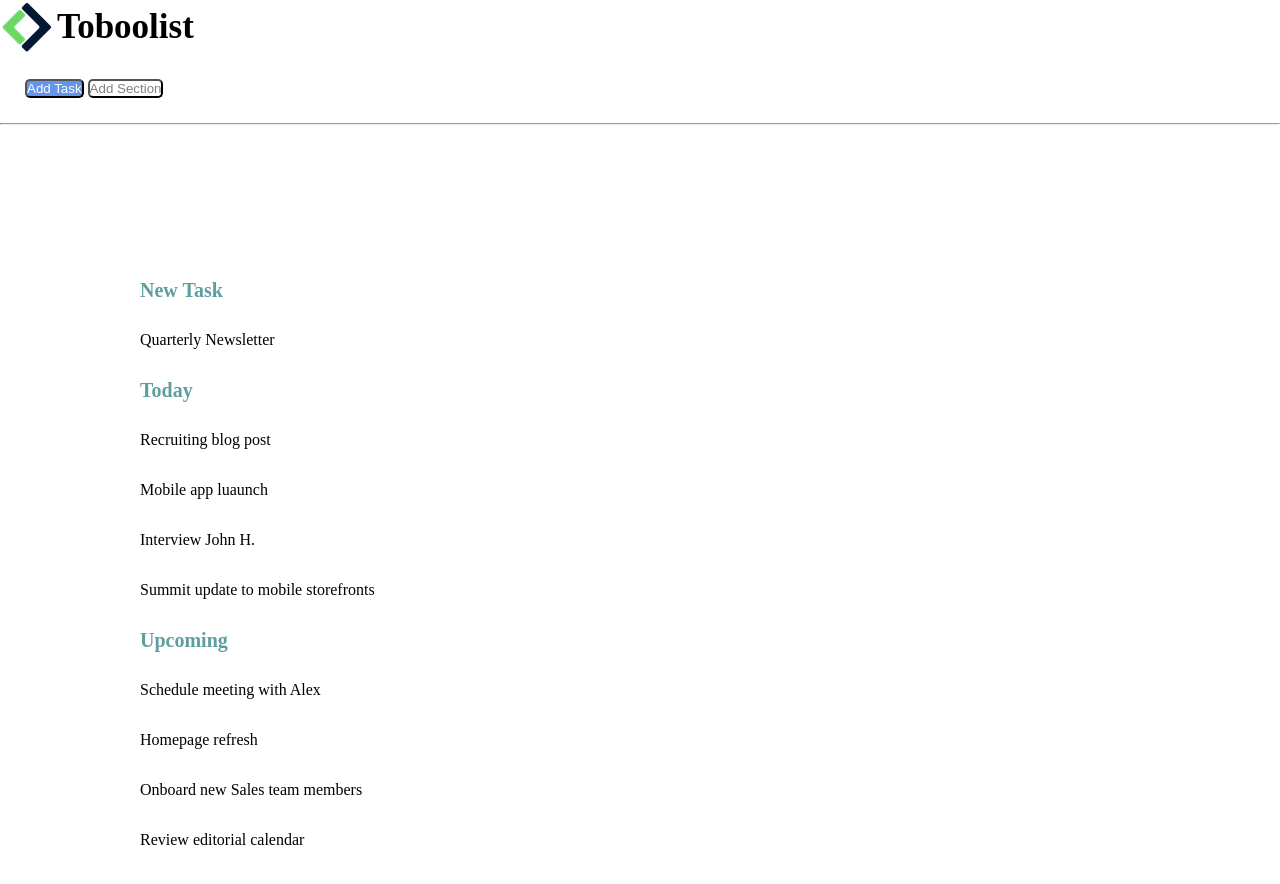
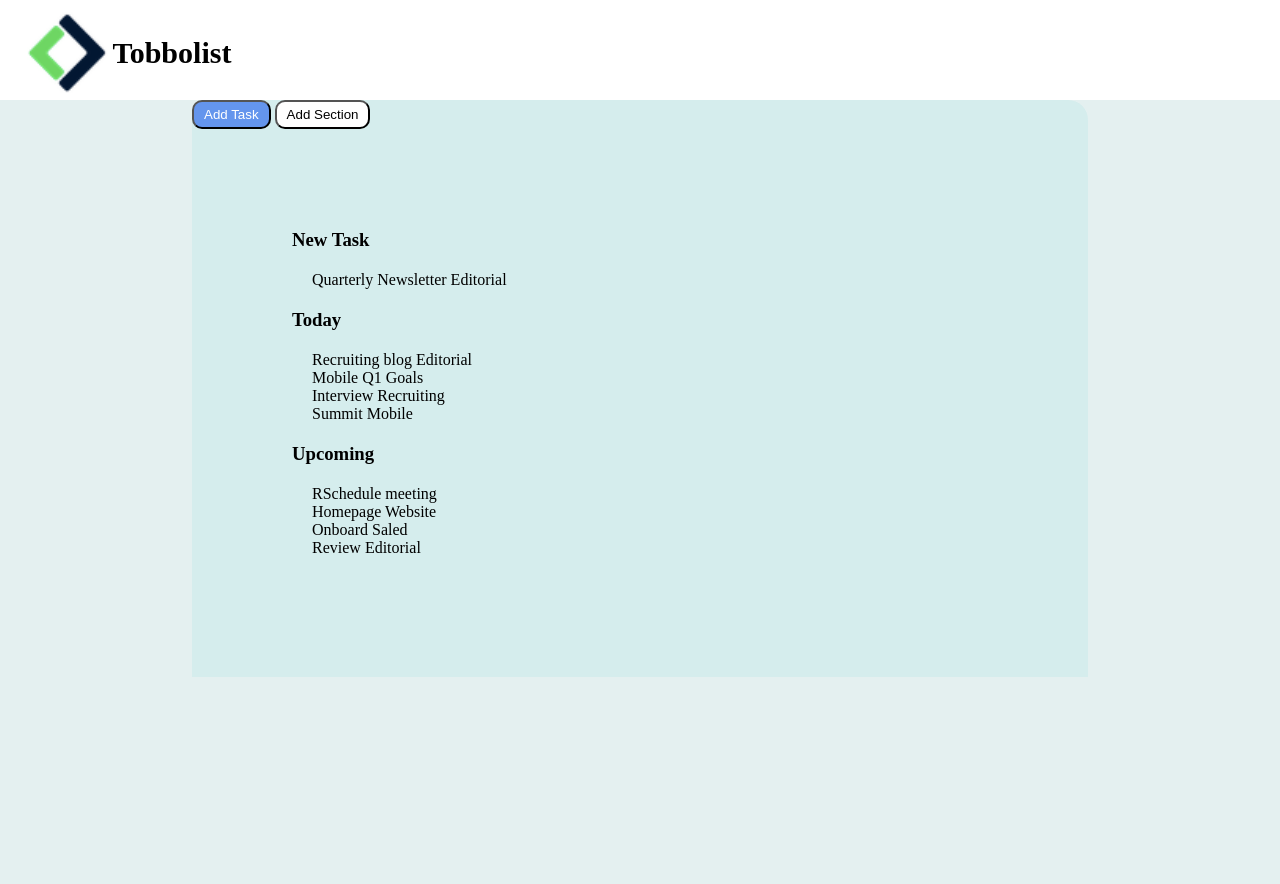
Before and after one commit to francescodev1990/html-css-toboolist, a plain HTML site: page index.html in a window 1280 px wide. After the commit the page ends 800 px from the top, so only its background shows below. Drawn offline with Linux system fonts and the light colour scheme.

Commit message:
aggiunta lista e tag

```diff
--- a/css/style.css
+++ b/css/style.css
@@ -4,18 +4,33 @@
     box-sizing: border-box;
 }
 
-.contenitore{
-    padding: 15px;
-    margin: 125px;
-    box-sizing: border-box;
-    line-height: 50px;
+
+body{
+    background-color: rgb(228, 240, 240);
+}
+
+
+header{
+    background-color: white;
+    height: 100px;
+    padding: 10px 25px;
+    margin-bottom: ;
 
 }
 
-.logo{
-    display: inline-block;
+
+.logo-text{
+    font-size: 30px;
+    font-weight: 800;
     vertical-align: middle;
 }
+
+.logo{
+    height: 85px;
+    vertical-align: middle;
+}
+
+
 .intestazione{
     font-size: 35px;
     text-align: left;
@@ -23,37 +38,34 @@
     vertical-align: middle;
 }
 
+
+.container{
+    width: 70%;
+    margin: 0 auto;
+    background-color: rgb(213, 237, 237);
+    border-radius: 20px 20px 0px 0px;
+
+}
+
 .bottone-1{
-    background-color: cornflowerblue;
-    color: white;
-    border-radius: 5px;
-    margin: 25px;
+   padding: 5px 10px;
+   border-radius: 10px;
+   background-color: cornflowerblue;
+   color: white;
 }
 
 .bottone-2{
-    background-color: white;
-    color: grey;
-    border-radius: 5px;
-    margin: -25px;
+   padding: 5px 10px;
+   border-radius: 10px;
+   background-color: white;
 }
 
-.titolo-uno{
-    font-size: 20px;
-    color: cadetblue;
-}
-.titolo-due{
-    font-size: 20px;
-    color: cadetblue;
-}
-.titolo-tre{
-    font-size: 20px;
-    color: cadetblue;
+
+.lista-1{
+    padding: 80px;
 }
 
 ul{
     list-style-type: none;
+    padding: 20px;
 }
-
-.done::before{
-    content: icon;
-}
--- a/index.html
+++ b/index.html
@@ -12,50 +12,60 @@
 <!-- Logo e Intestazione -->
 
     <header>
-        <img class="logo" src="./img/logo copia.png" alt="logo">
-        <h1 class="intestazione">Toboolist</h1></header>
+        <img class="logo" src="./img/logo copia.png" alt="logo-boolean">
+        <span class="logo-text">Tobbolist</span>
     </header>
 
-<!-- Bottoni/Menu -->
-
-<div>
-
-        <button class="bottone-1">Add Task</button>
-        <button class="bottone-2">Add Section</button>
-
-</div>
-
-    <hr>
-
-    <div class="contenitore">
-        <div><h4 class="titolo-uno">New Task</h4></div>
-
-            <ul>
-                  <li>Quarterly Newsletter</li>
-            </ul>
 
 
-        <div class="titolo-due"><h4>Today</h4></div>
+<main>
+    <div class="container">
+<!-- Pulsanti -->
+        <div>
+            <button class="bottone-1">Add Task</button>
+            <button class="bottone-2">Add Section</button>
+        </div>
+
+<!-- Liste -->
+
+        <div class="lista-1">
+           <ul>
+            <li>
+            <h3>New Task</h3>
             <ul>
-                <li class="done">Recruiting blog post</li>
-                <li>Mobile app luaunch</li>
-                <li>Interview John H.</li>
-                <li>Summit update to mobile storefronts</li>
-             </ul>
+                <li><span class="circe checked"></span> Quarterly Newsletter <span>Editorial</span></li>
+            </ul>
+            </li>
 
-        <div class="titolo-tre"><h4>Upcoming</h4></div>
-            <ul>
-                <li>Schedule meeting with Alex</li>
-                <li>Homepage refresh</li>
-                <li>Onboard new Sales team members</li>
-                <li>Review editorial calendar</li>
-            </ul>
-    <div/>
+                <li>
+                    <h3>Today</h3>
+                <ul>
+                    <li><span class="circle checked"></span> Recruiting blog <span>Editorial</span> </li>
+                    <li><span class="circle checked"></span> Mobile <span>Q1 Goals</span> </li>
+                    <li><span class="circle failed"></span> Interview <span>Recruiting</span> </li>
+                    <li><span class="circle cheked"></span> Summit <span>Mobile</span> </li>
+                </ul>
+                </li>
+
+                <li>
+                    <h3>Upcoming</h3>
+                <ul>
+                    <li><span class="circle failed"></span> RSchedule meeting</li>
+                    <li><span class="circle checked"></span> Homepage <span>Website</span> </li>
+                    <li><span class="circle checked"></span> Onboard <span>Saled</span> </li>
+                    <li><span class="circle checked"></span> Review <span>Editorial</span> </li>
+                </ul>
+                </li>
+
+        </div>
 
 
 
 
 
+
+    </div>
+</main>
 
 
 
```
